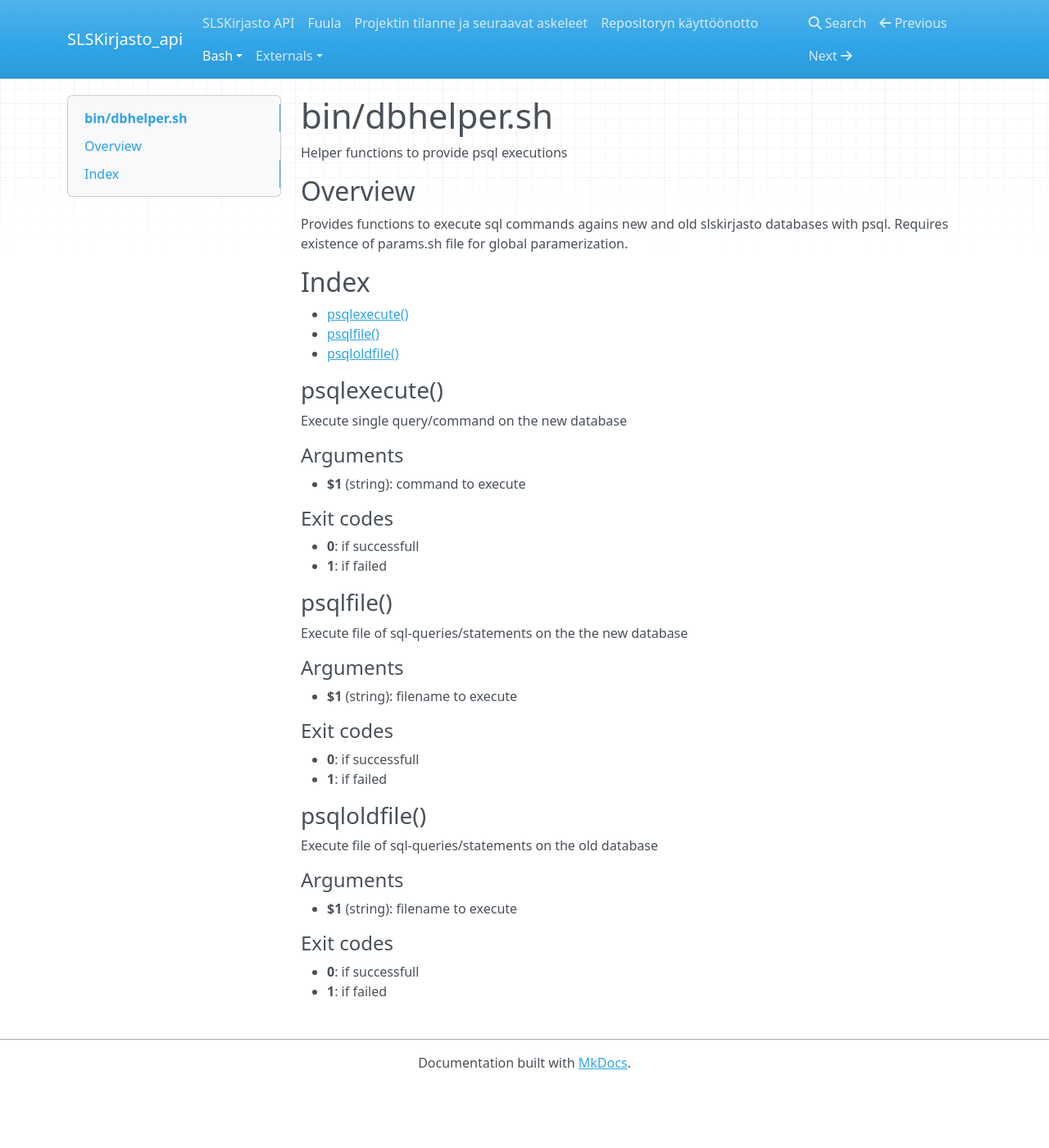
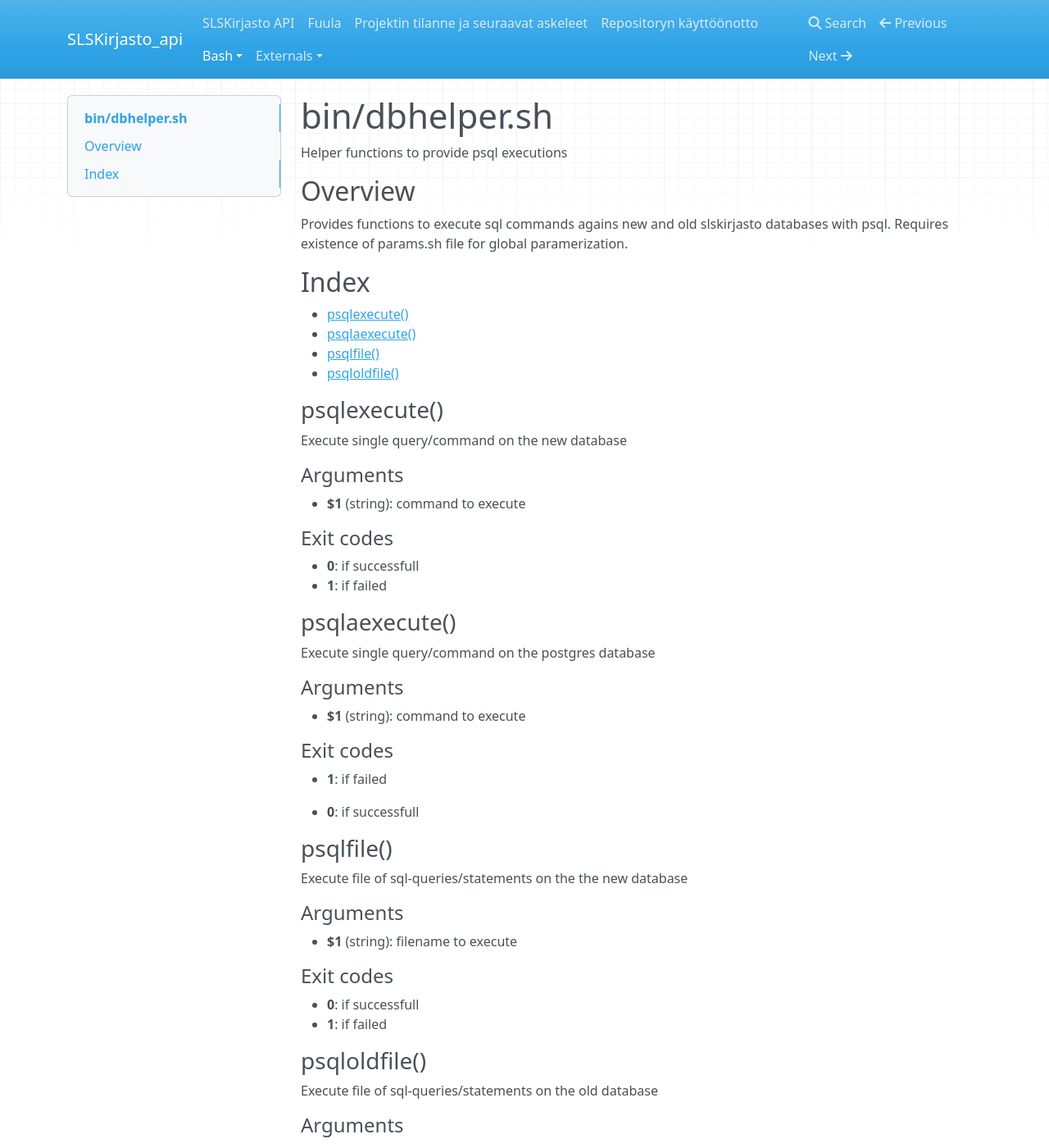
Before and after one commit to lautapeliseura/slskirjasto_api, an MkDocs documentation site: the page built from docs/bash/dbhelper.md, in a window 1280 px wide and 1400 px high. Shown: the whole window at 82% size. Built offline with MkDocs 1.6.1, drawn with Linux system fonts in a browser that asks for light colours; nearby versions of some CDN libraries.

Commit message:
Korjaus dokumenttien installointiin.

```diff
--- a/docs/bash/dbhelper.md
+++ b/docs/bash/dbhelper.md
@@ -10,6 +10,7 @@ Requires existence of params.sh file for global paramerization.
 ## Index
 
 * [psqlexecute()](#psqlexecute)
+* [psqlaexecute()](#psqlaexecute)
 * [psqlfile()](#psqlfile)
 * [psqloldfile()](#psqloldfile)
 
@@ -20,12 +21,23 @@ Execute single query/command on the new database
 #### Arguments
 
 * **$1** (string): command to execute
-
 #### Exit codes
 
 * **0**: if successfull
 * **1**: if failed
 
+### psqlaexecute()
+
+Execute single query/command on the postgres database
+
+#### Arguments
+
+* **$1** (string): command to execute
+#### Exit codes
+
+* **1**: if failed
+
+* **0**: if successfull
 ### psqlfile()
 
 Execute file of sql-queries/statements on the the new database
@@ -33,7 +45,6 @@ Execute file of sql-queries/statements on the the new database
 #### Arguments
 
 * **$1** (string): filename to execute
-
 #### Exit codes
 
 * **0**: if successfull
@@ -46,8 +57,8 @@ Execute file of sql-queries/statements on the old database
 #### Arguments
 
 * **$1** (string): filename to execute
-
 #### Exit codes
 
+* **1**: if failed
+
 * **0**: if successfull
-* **1**: if failed
```
Also changed, not shown: docs/bash/createdb.md (+0 -1 lines), docs/bash/installwebdocs.md (added), 1 other file.
